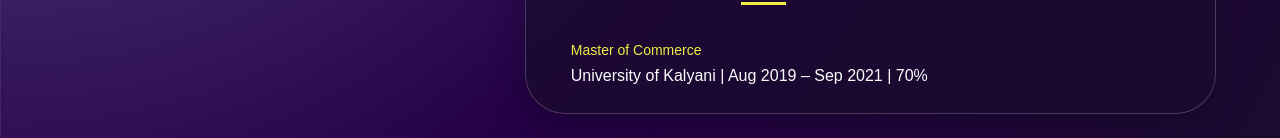
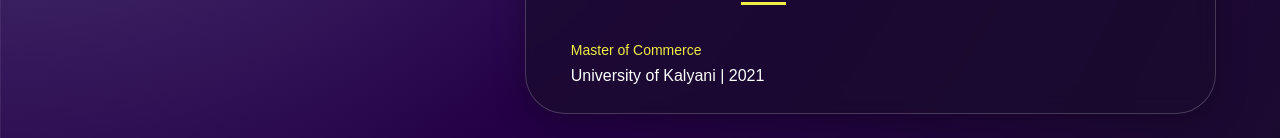
Before and after one commit to danishmahmood34/danish-portfolio, a plain HTML site: page index.html in a window 1280 px wide. Both pictures are taken after a click on the element "Education". Shown: the part 1334-1472 px from the top of the page. Drawn offline with nearby package versions, Linux system fonts and the light colour scheme.

Commit message:
Update index.html

```diff
--- a/index.html
+++ b/index.html
@@ -90,7 +90,7 @@
                 </div>
                 <div class="tab-contents" id="education">
                     <ul>
-                        <li><span>Master of Commerce</span><br>University of Kalyani | Aug 2019 – Sep 2021 | 70%</li>
+                        <li><span>Master of Commerce</span><br>University of Kalyani | 2021</li>
                     </ul>
                 </div>
             </div>
```
